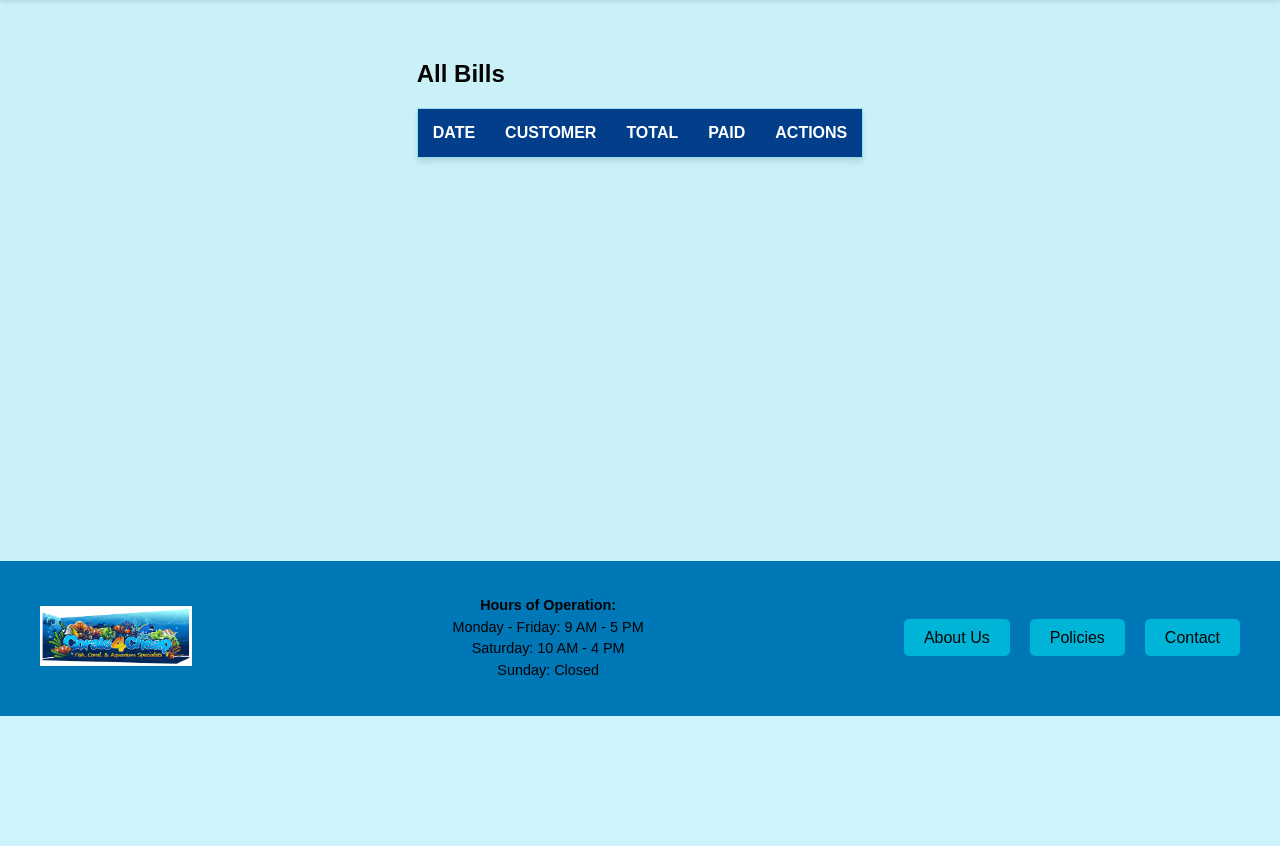
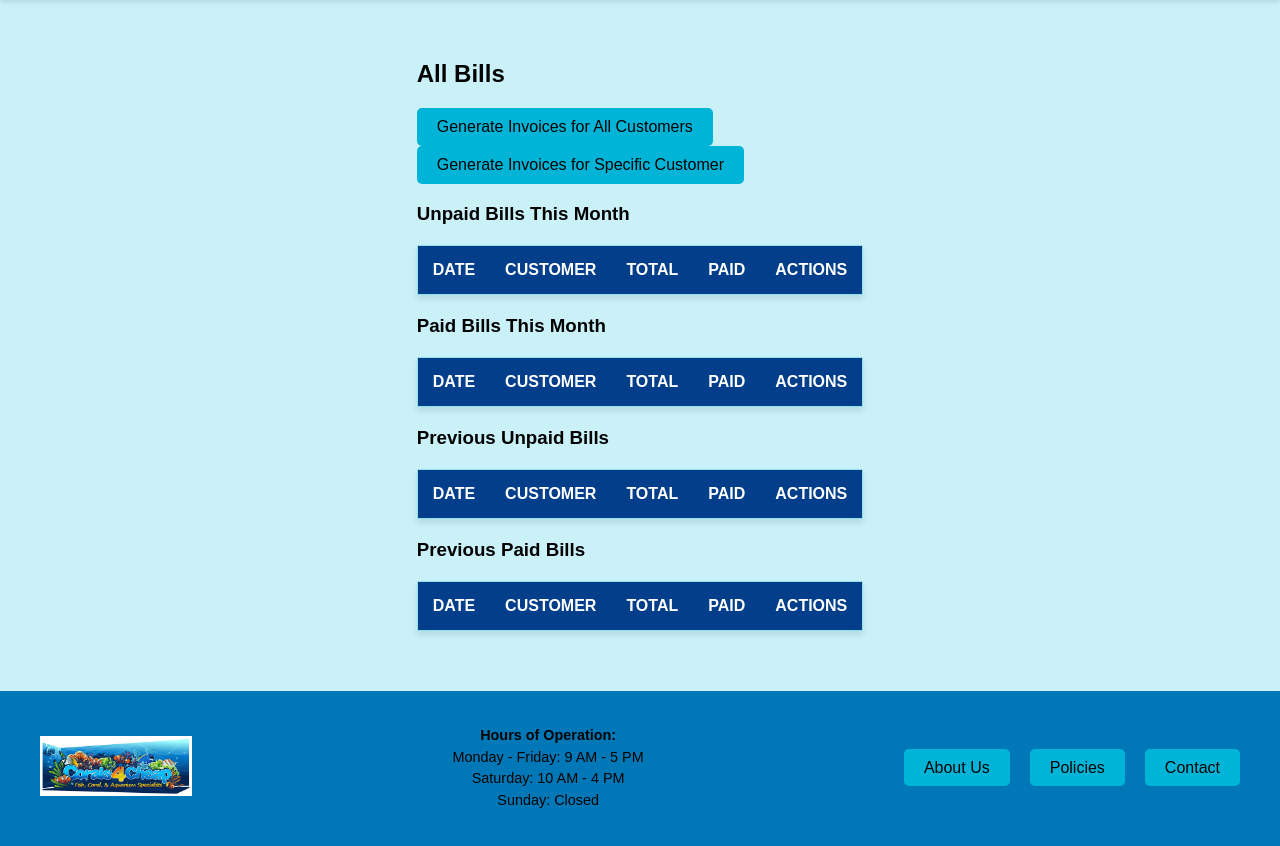
Before and after one commit to cmbfuqua/CoralClient, a Flask app: page /view_all_bills in a window 1280 px wide. Shown: the part 84-930 px from the top of the page. Before the commit the page ends 800 px from the top, so only its background shows below. Run offline with Flask 3, Linux system fonts and the light colour scheme; lists and menus that the app fills with data are empty.

Commit message:
add some changes

```diff
--- a/ConsignmentProject/billingmodels.py
+++ b/ConsignmentProject/billingmodels.py
@@ -30,11 +30,12 @@ class Bill(db.Model):
     visitID = db.Column(db.Integer, db.ForeignKey('maintenance_visits.visit_id'), nullable=False)
     TotalAmount = db.Column(db.Float, nullable=False, default=0.00)
     IsPaid = db.Column(db.Boolean, default=False)
-    CreatedAt = db.Column(db.DateTime, default=datetime.now())
-    PaidAt = db.Column(db.DateTime, nullable=True)
+    CreatedAt = db.Column(db.Date, default=datetime.now())
+    PaidAt = db.Column(db.Date, nullable=True)
     Notes = db.Column(db.Text, nullable=True)
 
     line_items = db.relationship('BillLineItem', backref='bill', cascade="all, delete-orphan")
+    visit = db.relationship('MaintenanceVisit',backref='bills')
 
 class BillLineItem(db.Model):
     __tablename__ = 'BillLineItem'
--- a/ConsignmentProject/static/styles.css
+++ b/ConsignmentProject/static/styles.css
@@ -623,3 +623,19 @@ main {
     font-size: 16px;
     color: #28a745; /* Green color for success message */
 }
+
+.billsbtn {
+    background-color: var(--secondary-color);
+    color: var(--text-color);
+    border-radius: 5px;
+    padding: 10px 20px;
+    font-size: 1rem;
+    cursor: pointer;
+    text-align: center;
+    transition: background-color 0.3s ease;
+}
+
+.billsbtn:hover {
+    background-color: var(--hover-color);
+    color: var(--tooltip-text-color);
+}
--- a/ConsignmentProject/templates/billing/view_all_bills.html
+++ b/ConsignmentProject/templates/billing/view_all_bills.html
@@ -1,6 +1,30 @@
 {% extends "base.html" %}
 {% block content %}
     <h2>All Bills</h2>
+
+    <!-- Buttons for CSV Generation -->
+    <form action="{{ url_for('generate_invoices_all', month=current_month) }}" method="GET">
+        <button type="submit">Generate Invoices for All Customers</button>
+    </form>
+    <form action="{{ url_for('generate_invoices_customer', month=current_month, customer_id=selected_customer_id) }}" method="GET">
+        <button type="submit">Generate Invoices for Specific Customer</button>
+    </form>
+
+
+    <!-- Grouped Bills -->
+    <h3>Unpaid Bills This Month</h3>
+    {{ render_table(unpaid_this_month) }}
+
+    <h3>Paid Bills This Month</h3>
+    {{ render_table(paid_this_month) }}
+
+    <h3>Previous Unpaid Bills</h3>
+    {{ render_table(previous_unpaid) }}
+
+    <h3>Previous Paid Bills</h3>
+    {{ render_table(previous_paid) }}
+{% endblock %}
+{% macro render_table(bills) %}
 <table>
     <thead>
         <tr>
@@ -14,16 +38,18 @@
     <tbody>
         {% for bill in bills %}
         <tr>
-                <td>{{ bill.created_at }}</td>
+            <td>{{ bill.CreatedAt }}</td>
             <td>{{ bill.visit.customer.first_name }} {{ bill.visit.customer.last_name }}</td>
-                <td>{{ bill.total_amount }}</td>
-                <td>{{ "Yes" if bill.is_paid else "No" }}</td>
+            <td>{{ bill.TotalAmount }}</td>
+            <td>{{ "Yes" if bill.IsPaid else "No" }}</td>
             <td>
-                    <a href="{{ url_for('maintenance_report', visit_id=bill.visit_id) }}">View Visit</a>
-                    <button>Mark as Paid</button>
+                <a href="{{ url_for('maintenance_report', visit_id=bill.visitID) }}">View Visit</a>
+                <form action="{{ url_for('mark_bill_paid', bill_id=bill.BillID) }}" method="POST" style="display: inline;">
+                    <button class="billsbtn" type="submit">Mark as Paid</button>
+                </form>
             </td>
         </tr>
         {% endfor %}
     </tbody>
 </table>
-{% endblock %}
+{% endmacro %}
```
Lines whose indentation alone changed are shown as unchanged.
